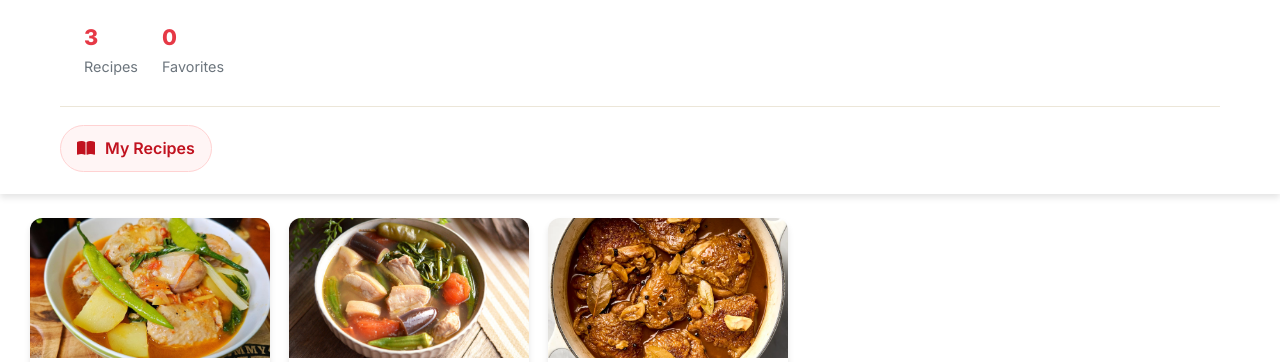
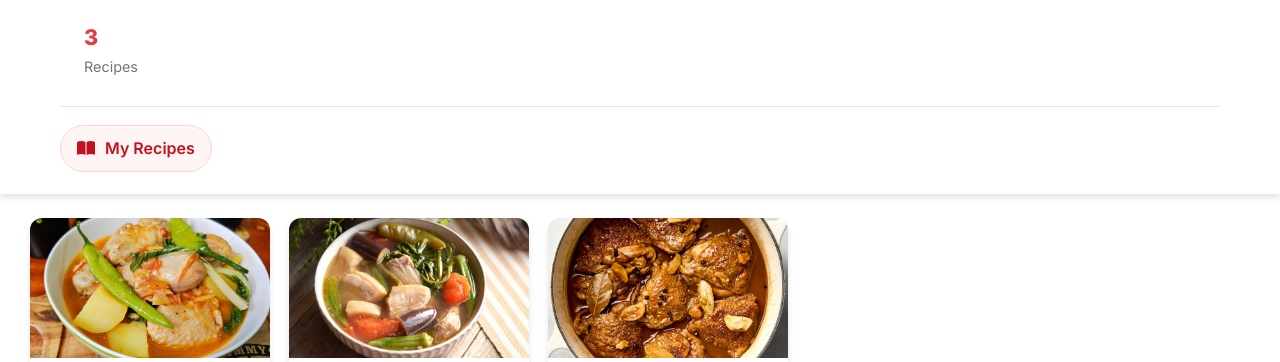
Before and after one commit to clasarageth/cooking_buddy, a Django app: page /profile/ in a window 1280 px wide. Shown: the part 344-706 px from the top of the page. Run offline with Django 5.2, Linux system fonts and the light colour scheme; a user stored in the database is signed in; data comes from the database, SQL or seed files in the repository.

Commit message:
remove favorite

```diff
--- a/projectsite/recipes/templates/recipes/profile.html
+++ b/projectsite/recipes/templates/recipes/profile.html
@@ -476,7 +476,7 @@
 
             <div class="profile-stats">
               <div><div class="profile-stat-num" id="recipes-stat">{{ total_recipes }}</div><div class="profile-stat-label">Recipes</div></div>
-              <div><div class="profile-stat-num" id="fav-stat">0</div><div class="profile-stat-label">Favorites</div></div>
+              <div><div class="profile-stat-num" id="fav-stat"> </div><div class="profile-stat-label"> </div></div>
             </div>
           </div>
 
```
